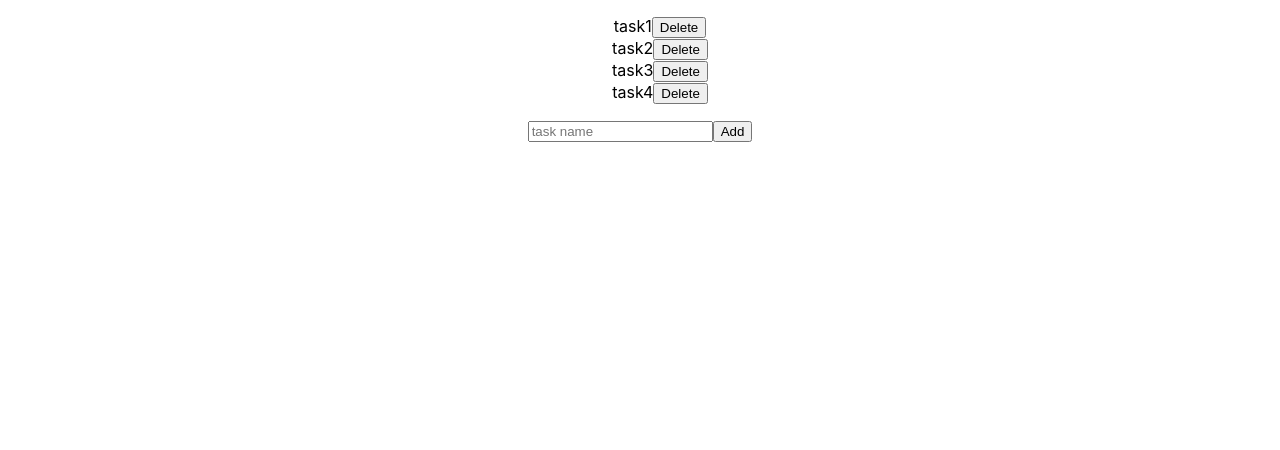
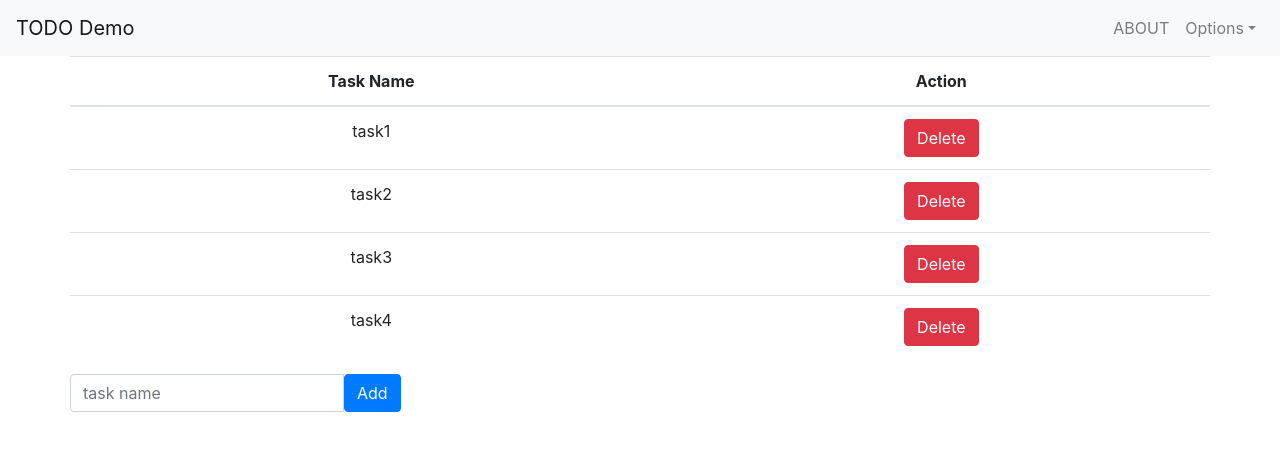
Before and after one commit to yongsokheng/reactjs_todo, a React (Create React App) app: page / in a window 1280 px wide. Shown: the top 450 px of the page. Built offline with nearby package versions, Linux system fonts and the light colour scheme.

Commit message:
style in react

```diff
--- a/src/App.js
+++ b/src/App.js
@@ -1,11 +1,13 @@
 import React, { Component } from 'react';
 import './App.css';
 import TodoList from './ToDoList';
+import NavHeader from './component/NavHeader';
 
 class App extends Component {
   render() {
     return (
       <div className="App">
+        <NavHeader />
         <TodoList />
       </div>
     );
--- a/src/CreateForm.js
+++ b/src/CreateForm.js
@@ -1,14 +1,19 @@
-import React, { Component } from 'react'
+import React, { Component } from 'react';
+import { Button, InputGroup, Input } from 'reactstrap';
+
 class CreateForm extends Component {
   render() {
     return (
       <div className="formCreate">
         <form onSubmit={this.props.onAddItem}>
-          <input
+        <InputGroup>
+          <Input
             placeholder="task name"
             value={this.props.value}
-            onChange={this.props.onChange}/>
-          <button type="submit">Add</button>
+            onChange={this.props.onChange}
+          />
+          <Button color="primary">Add</Button>
+        </InputGroup>
         </form>
       </div>
     )
--- a/src/ToDoItem.js
+++ b/src/ToDoItem.js
@@ -1,11 +1,13 @@
-import React, { Component } from 'react'
+import React, { Component } from 'react';
+import { Button } from 'reactstrap';
+
 class ToDoItem extends Component {
   render() {
     return (
-      <li className="todo-item">
-        {this.props.name}
-        <button onClick={this.props.onDelete}>Delete</button>
-      </li>
+      <tr>
+        <td>{this.props.name}</td>
+        <td><Button color="danger" onClick={this.props.onDelete}>Delete</Button></td>
+      </tr>
     )
   }
 }
--- a/src/ToDoList.css
+++ b/src/ToDoList.css
@@ -1,3 +1,3 @@
-.todo-items ul {
-  list-style: none;
+.Todo-container {
+  margin: 10px;
 }
--- a/src/ToDoList.js
+++ b/src/ToDoList.js
@@ -2,6 +2,7 @@ import React, { Component } from 'react'
 import CreateForm from './CreateForm';
 import ToDoItem from './ToDoItem';
 import './ToDoList.css';
+import { Table, Container, Row} from 'reactstrap';
 
 class TodoList extends Component {
   constructor() {
@@ -54,14 +55,27 @@ class TodoList extends Component {
 
   render() {
     return (
-      <div className="container todo-items">
-        <ul>{this.renderItem()}</ul>
-        <CreateForm
-          onAddItem={(e) => this.onAddItem(e)}
-          value={this.state.taskName}
-          onChange={(e) => this.onChange(e)}
-        />
-      </div>
+      <Container>
+        <Row>
+          <Table>
+            <thead>
+              <tr>
+                <th>Task Name</th>
+                <th>Action</th>
+              </tr>
+            </thead>
+            <tbody>
+              {this.renderItem()}
+            </tbody>
+          </Table>
+
+          <CreateForm
+            onAddItem={(e) => this.onAddItem(e)}
+            value={this.state.taskName}
+            onChange={(e) => this.onChange(e)}
+          />
+        </Row>
+      </Container>
     )
   }
 }
--- /dev/null
+++ b/src/component/NavHeader.js
@@ -0,0 +1,45 @@
+import React from 'react';
+import {
+  Navbar,
+  NavbarBrand,
+  Nav,
+  NavItem,
+  NavLink,
+  UncontrolledDropdown,
+  DropdownToggle,
+  DropdownMenu,
+  DropdownItem } from 'reactstrap';
+
+const NavHeader = () => {
+  return (
+    <div>
+      <Navbar color="light" light expand="md">
+        <NavbarBrand href="/">TODO Demo</NavbarBrand>
+        <Nav className="ml-auto" navbar>
+          <NavItem>
+            <NavLink href="/about/">ABOUT</NavLink>
+          </NavItem>
+          <UncontrolledDropdown nav inNavbar>
+            <DropdownToggle nav caret>
+              Options
+            </DropdownToggle>
+            <DropdownMenu right>
+              <DropdownItem>
+                Option 1
+              </DropdownItem>
+              <DropdownItem>
+                Option 2
+              </DropdownItem>
+              <DropdownItem divider />
+              <DropdownItem>
+                Reset
+              </DropdownItem>
+            </DropdownMenu>
+          </UncontrolledDropdown>
+        </Nav>
+      </Navbar>
+    </div>
+  )
+}
+
+export default NavHeader
--- a/src/index.js
+++ b/src/index.js
@@ -3,6 +3,7 @@ import ReactDOM from 'react-dom';
 import './index.css';
 import App from './App';
 import * as serviceWorker from './serviceWorker';
+import 'bootstrap/dist/css/bootstrap.css';
 
 ReactDOM.render(<App />, document.getElementById('root'));
 
```
Also changed, not shown: package.json (+5 -3 lines), 1 other file (tests, documents, lock files or other folders).
